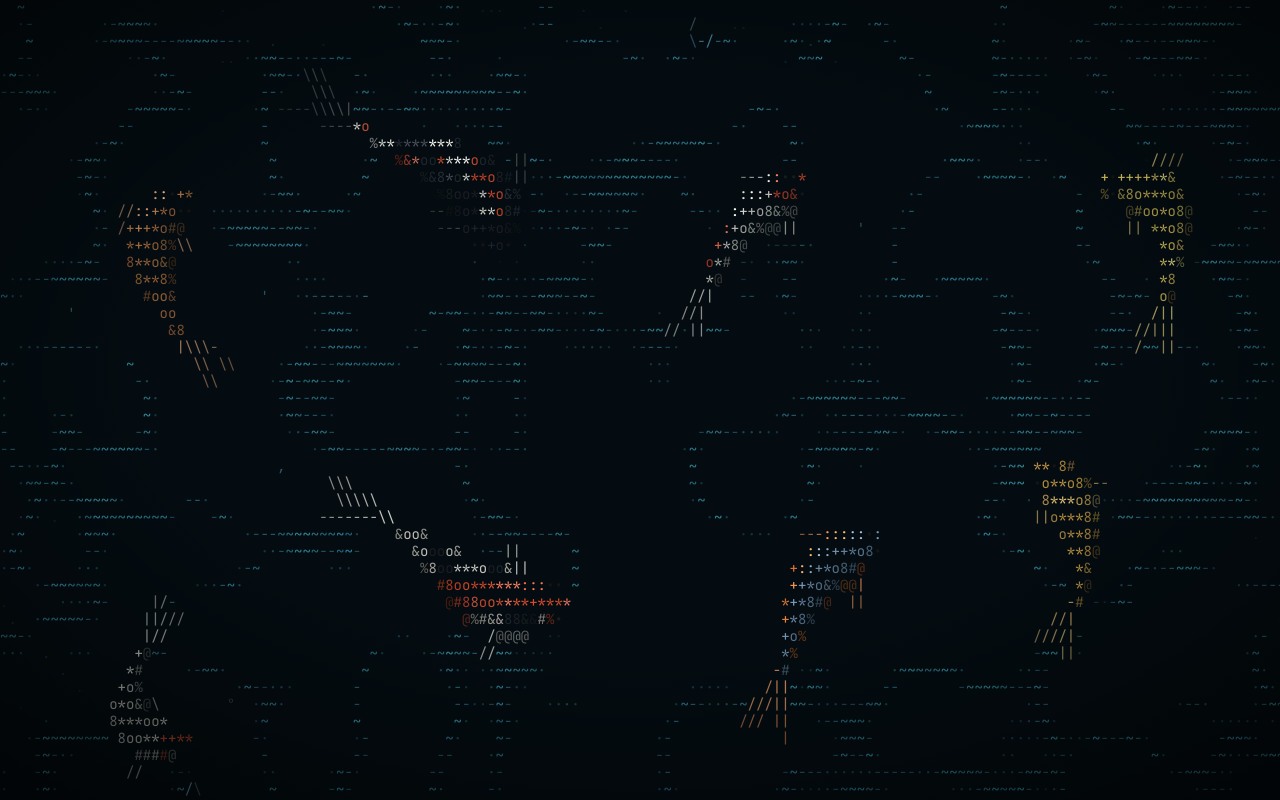
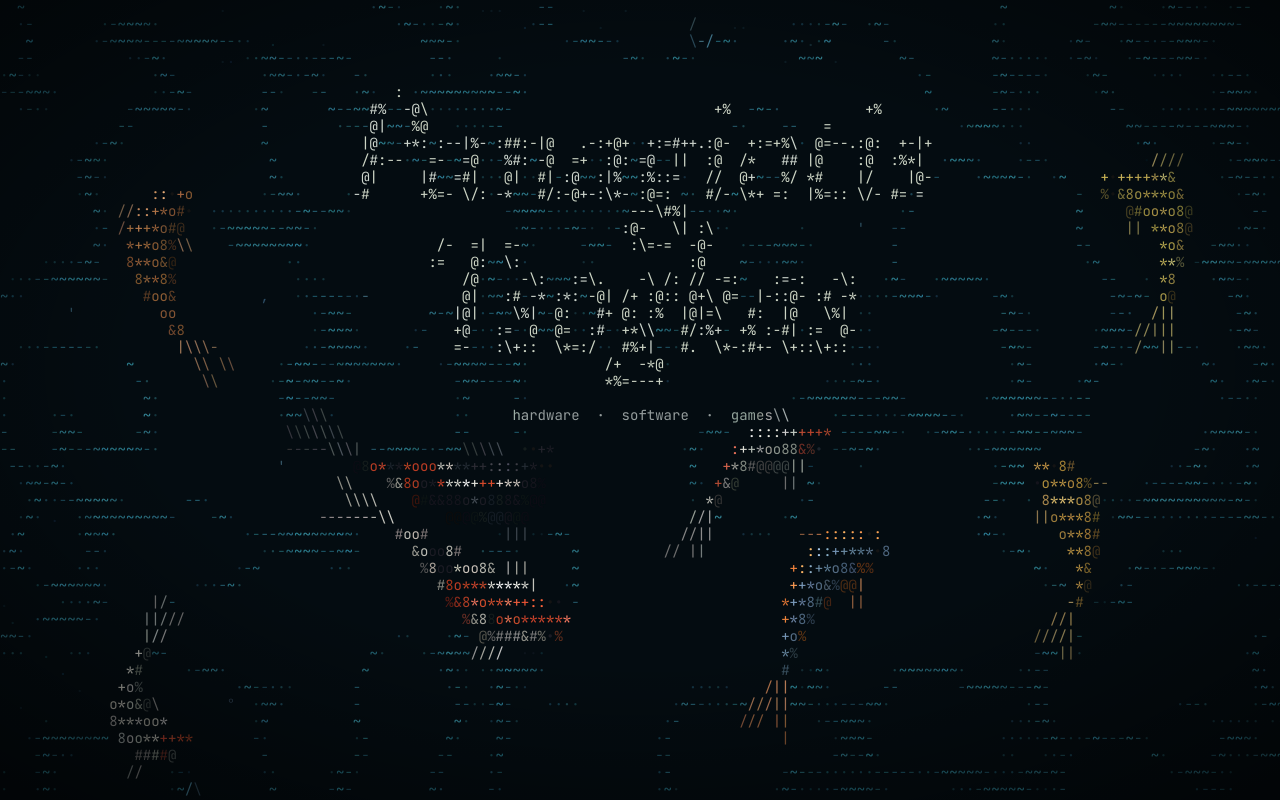
Before and after one commit to PANAGIVTHS/Pond-In-The-Rain, a plain HTML site: page Lantern Pond/index.html in a window 1280 px wide. Drawn offline with nearby package versions, Linux system fonts and the light colour scheme; animation ran at ten frames a second.

Commit message:
Draw the name on the water
Render the name to an offscreen canvas and sample each cell's coverage
into an ASCII density ramp. Koi keep out from under it.

```diff
--- a/Lantern Pond/index.html
+++ b/Lantern Pond/index.html
@@ -5,7 +5,7 @@
 <meta name="viewport" content="width=device-width,initial-scale=1">
 <title>Lantern Pond</title>
 <link rel="preconnect" href="https://fonts.googleapis.com">
-<link href="https://fonts.googleapis.com/css2?family=JetBrains+Mono:wght@400;600&display=swap" rel="stylesheet">
+<link href="https://fonts.googleapis.com/css2?family=JetBrains+Mono:wght@400;600&family=Noto+Serif+JP:wght@400;600&family=Cormorant+Garamond:ital,wght@1,500&display=swap" rel="stylesheet">
 <link rel="stylesheet" href="css/style.css">
 </head>
 <body>
@@ -16,6 +16,7 @@
 <script src="js/config.js"></script>
 <script src="js/util.js"></script>
 <script src="js/grid.js"></script>
+<script src="js/title.js"></script>
 <script src="js/koi.js"></script>
 <script src="js/state.js"></script>
 <script src="js/input.js"></script>
--- a/Lantern Pond/js/config.js
+++ b/Lantern Pond/js/config.js
@@ -4,5 +4,10 @@
    ============================================================================= */
 
 const CONFIG = {
+  // the name drawn on the water; use "\n" to split it over two lines
+  name: "Panagiotis\nTsogkas",
+  tagline: "hardware  ·  software  ·  games",
+  // how the name is drawn: "ascii" (classic density ramp) or "soft" (shaded blocks)
+  titleStyle: "ascii",
   fishCount: 8,
 };
--- a/Lantern Pond/js/grid.js
+++ b/Lantern Pond/js/grid.js
@@ -21,6 +21,8 @@ let rippleStrength, rippleGlyph;         // strongest ripple ring in the cell +
 let koiShadow;                           // koi shadow on the floor / dark rim around a body
 let causticNet;                          // the moving net of light on the water
 let koiDepth, koiGlyph, koiR, koiG, koiB; // koi layer (depth -1 = no koi here)
+let titleGlyph, titleAlpha;              // the name (only rebuilt on resize)
+let titleBoxes = [];                     // tight boxes around each line of the name: the koi keep out
 
 function resize() {
   const DPR = Math.min(2, window.devicePixelRatio || 1);
@@ -52,6 +54,8 @@ function resize() {
   koiR = new Float32Array(N);
   koiG = new Float32Array(N);
   koiB = new Float32Array(N);
+
+  buildTitle();
 }
 
 /** cell index of a point in px, or -1 if it's off the grid */
--- a/Lantern Pond/js/koi.js
+++ b/Lantern Pond/js/koi.js
@@ -72,10 +72,18 @@ function assignHomes() {
   fish.forEach((f, i) => (f.home = slots[i % slots.length]));
 }
 
-/** where a koi's home patch is right now: homes drift slowly */
+/** where a koi's home patch is right now: homes drift slowly, and one under the name is moved just outside it */
 function homeXY(f) {
-  const x = W * clamp(f.home[0] + (noise(t * 0.015 + f.seed, 1) - 0.5) * 0.25, 0.08, 0.92);
-  const y = H * clamp(f.home[1] + (noise(t * 0.015 + f.seed, 9) - 0.5) * 0.25, 0.1, 0.9);
+  let x = W * clamp(f.home[0] + (noise(t * 0.015 + f.seed, 1) - 0.5) * 0.25, 0.08, 0.92);
+  let y = H * clamp(f.home[1] + (noise(t * 0.015 + f.seed, 9) - 0.5) * 0.25, 0.1, 0.9);
+  if (titleVisible())
+    for (const b of titleBoxes) {
+      const a = boxAway(b, x, y);
+      if (a.d < f.radius * 2) {
+        if (a.ux) x = a.ux < 0 ? b.x0 - f.radius * 3 : b.x1 + f.radius * 3;
+        else y = a.uy < 0 ? Math.max(H * 0.06, b.y0 - f.radius * 3) : b.y1 + f.radius * 3;
+      }
+    }
   return [x, y];
 }
 
--- a/Lantern Pond/js/render.js
+++ b/Lantern Pond/js/render.js
@@ -3,7 +3,7 @@
    1. light layers: the caustic net and ripple rings
    2. koi, deepest first, into the koi layer
    3. composite: every cell becomes koi or water, plus ripples and light
-   4. things on the surface: rain
+   4. things on the surface: the name, rain
    5. paint: one character per cell onto the canvas
    ============================================================================= */
 
@@ -25,6 +25,7 @@ function render() {
   for (const f of fish) stampKoi(f);
   composite(aspect);
 
+  drawTitle();
   drawSurfaceBits();
   paint();
 }
@@ -255,6 +256,27 @@ function composite(aspect) {
   }
 }
 
+/** the name, tinted by koi passing beneath; fades out as you scroll */
+function drawTitle() {
+  const fade = clamp(1 - scrollY / (H * 0.55), 0, 1);
+  if (fade <= 0.01) return;
+  for (let k = 0; k < N; k++) {
+    const c = titleGlyph[k];
+    if (!c) continue;
+    const a = titleAlpha[k] * fade;
+    let r = 212, g = 218, b = 206;
+    if (koiDepth[k] >= 0) {
+      r = lerp(r, koiR[k] * 1.25, 0.6);
+      g = lerp(g, koiG[k] * 1.25, 0.6);
+      b = lerp(b, koiB[k] * 1.25, 0.6);
+    }
+    cellGlyph[k] = c;
+    cellR[k] = lerp(cellR[k], r, a);
+    cellG[k] = lerp(cellG[k], g, a);
+    cellB[k] = lerp(cellB[k], b, a);
+  }
+}
+
 /** rain streaks */
 function drawSurfaceBits() {
   for (const s of streaks) {
--- a/Lantern Pond/js/simulation.js
+++ b/Lantern Pond/js/simulation.js
@@ -32,7 +32,8 @@ function updateWeather(dt) {
 /* ---- koi behaviour ------------------------------------------------------------
    Each frame a koi:
    1. picks what it's swimming toward: its current wander spot
-   2. adds up steering: toward that goal, away from other koi and the walls
+   2. adds up steering: toward that goal, away from other koi,
+      the name and the walls
    3. turns toward that, never tighter than its body can follow, and swims;
       the body follows the path the head took
    ------------------------------------------------------------------------------ */
@@ -48,6 +49,7 @@ function updateKoi(f, dt) {
   steer.x /= len;
   steer.y /= len;
   keepApart(f, h, steer);
+  if (titleVisible()) avoidTitle(f, h, steer);
   const m = 70 * SC; // walls
   if (h.x < m) steer.x += ((m - h.x) / m) * 2;
   if (h.x > W - m) steer.x -= ((h.x - W + m) / m) * 2;
@@ -127,6 +129,15 @@ function nextWanderSpot(f, h) {
   const ax = reflect(h.x + Math.cos(angle) * dist, mx, W - mx), ay = reflect(h.y + Math.sin(angle) * dist, my, H - my);
   f.goalX = reflect(lerp(ax, homeX, pull), mx, W - mx);
   f.goalY = reflect(lerp(ay, homeY, pull), my, H - my);
+  // never a spot under the name: push it out past the box edge
+  if (titleVisible())
+    for (const b of titleBoxes) {
+      const a = boxAway(b, f.goalX, f.goalY);
+      if (a.d < f.radius) {
+        if (a.ux) f.goalX = a.ux < 0 ? b.x0 - f.radius * 2 : b.x1 + f.radius * 2;
+        else f.goalY = a.uy < 0 ? b.y0 - f.radius * 2 : b.y1 + f.radius * 2;
+      }
+    }
 }
 
 /** keep clear of other koi: their whole body, both where this koi's head is and where it's about to be,
@@ -156,3 +167,18 @@ function keepApart(f, h, steer) {
     }
   }
 }
+
+/** stay out from under the name: checked where it is and where it's heading */
+function avoidTitle(f, h, steer) {
+  for (const b of titleBoxes) {
+    const aheadX = h.x + Math.cos(f.heading) * f.radius * 2.4, aheadY = h.y + Math.sin(f.heading) * f.radius * 2.4;
+    for (const [px, py, k] of [[h.x, h.y, 1], [aheadX, aheadY, 0.8]]) {
+      const a = boxAway(b, px, py), margin = f.radius * 1.8;
+      if (a.d < margin) {
+        const w = (a.d === 0 ? 4 : (1 - a.d / margin) * 2.8) * k;
+        steer.x += a.ux * w;
+        steer.y += a.uy * w;
+      }
+    }
+  }
+}
--- /dev/null
+++ b/Lantern Pond/js/title.js
@@ -0,0 +1,131 @@
+/* =============================================================================
+   The name on the water.
+   The name is drawn once (on resize) onto a hidden canvas, then each cell is
+   sampled to see how much of it the letters cover; coverage picks a character.
+   ============================================================================= */
+
+// how a cell's coverage (c, 0..1) becomes a character: [glyph, opacity], or null for an empty cell.
+// e.edge = the cell sits on an outline, e.angleFrom45 = how far that outline is from a 45° diagonal,
+// e.slash = the / or \ that follows it. (Copied verbatim from headers/header_soft.html and header_ascii.html.)
+const TITLE_STYLES = {
+  soft: (c, e) => {
+    if (c < 0.07) return null;
+    return [c > 0.74 ? "█" : c > 0.52 ? "▓" : c > 0.32 ? "▒" : c > 0.18 ? "░" : c > 0.11 ? ":" : "·", c > 0.32 ? 0.9 : 0.6];
+  },
+  ascii: (c, e) => {
+    if (c < 0.1) return null;
+    const ramp = ".:-=+*#%@";
+    let g = ramp[Math.min(ramp.length - 1, Math.floor(c * ramp.length * 1.05))];
+    if (e.edge && e.angleFrom45 < 20 && c > 0.18 && c < 0.65) g = e.slash;
+    return [g, 0.95];
+  },
+};
+
+function buildTitle() {
+  titleGlyph = new Array(N).fill(null);
+  titleAlpha = new Float32Array(N);
+
+  // 1. draw the name, white on transparent, onto an offscreen canvas the size of the screen
+  const off = document.createElement("canvas");
+  off.width = W;
+  off.height = H;
+  const o = off.getContext("2d");
+  const lines = CONFIG.name.split("\n"), nl = lines.length;
+  let size = Math.min(H * (nl > 1 ? 0.2 : 0.21), W * 0.2);
+  const setFont = () => (o.font = `italic 500 ${size}px "Cormorant Garamond", Georgia, serif`);
+  setFont();
+  const textW = Math.max(...lines.map(l => o.measureText(l).width));
+  if (textW > W * 0.86) {
+    size *= (W * 0.86) / textW;
+    setFont();
+  }
+  const lineH = size * 0.92;
+  const lastY = H * 0.29 + ((nl - 1) * lineH) / 2; // the last line sits where a one-line name would
+  o.fillStyle = "#fff";
+  o.textAlign = "center";
+  o.textBaseline = "middle";
+  lines.forEach((l, n) => o.fillText(l, W / 2, lastY - (nl - 1 - n) * lineH));
+
+  // 2. sample each cell at 3×3 points: average coverage and the strongest single sample
+  const px = o.getImageData(0, 0, W, H).data;
+  const cover = new Float32Array(N), peak = new Float32Array(N);
+  for (let j = 0; j < ROWS; j++)
+    for (let i = 0; i < COLS; i++) {
+      const s = [];
+      for (const oy of [0.17, 0.5, 0.83])
+        for (const ox of [0.17, 0.5, 0.83]) {
+          const x = Math.min(W - 1, ((i + ox) * CW) | 0), y = Math.min(H - 1, ((j + oy) * CH) | 0);
+          s.push(px[(y * W + x) * 4 + 3] / 255);
+        }
+      const k = j * COLS + i;
+      let sum = 0;
+      for (const v of s) sum += v;
+      cover[k] = sum / 9;
+      peak[k] = Math.max(...s);
+    }
+
+  // 3. coverage → characters, with outline direction from the coverage gradient
+  const rule = TITLE_STYLES[CONFIG.titleStyle] || TITLE_STYLES.ascii;
+  for (let j = 1; j < ROWS - 1; j++)
+    for (let i = 1; i < COLS - 1; i++) {
+      const k = j * COLS + i, c = cover[k];
+      if (peak[k] < 0.05) continue;
+      const gx = (cover[k + 1] - cover[k - 1]) / CW, gy = (cover[k + COLS] - cover[k - COLS]) / CH;
+      const m = Math.hypot(gx * CW, gy * CH);
+      const e = {
+        edge: c < 0.85 && (m > 0.3 || c < 0.45),
+        angleFrom45: Math.abs((Math.atan2(Math.abs(gy) * CH, Math.abs(gx) * CW) * 180) / Math.PI - 45),
+        slash: lineGlyph(Math.atan2(gy, gx) + Math.PI / 2),
+      };
+      const r = rule(c, e);
+      if (!r) continue;
+      titleGlyph[k] = r[0];
+      titleAlpha[k] = r[1];
+    }
+
+  // 4. a tight box around each line of the name: the koi keep out so it stays readable
+  titleBoxes = lines
+    .map((_, n) => {
+      const cy = lastY - (nl - 1 - n) * lineH;
+      let x0 = 1e9, y0 = 1e9, x1 = -1e9, y1 = -1e9;
+      for (let k = 0; k < N; k++) {
+        if (!titleGlyph[k]) continue;
+        const x = ((k % COLS) + 0.5) * CW, y = (((k / COLS) | 0) + 0.5) * CH;
+        if (Math.abs(y - cy) > lineH * 0.62) continue;
+        x0 = Math.min(x0, x);
+        x1 = Math.max(x1, x);
+        y0 = Math.min(y0, y);
+        y1 = Math.max(y1, y);
+      }
+      const pad = CW * 0.8;
+      return x1 > x0 ? { x0: x0 - pad, y0: y0 - CH * 0.6, x1: x1 + pad, y1: y1 + CH * 0.6 } : null;
+    })
+    .filter(Boolean);
+
+  // 5. the tagline, one row under the name
+  const row = Math.round((lastY + size * 0.58) / CH) + 1;
+  const tag = CONFIG.tagline.toLowerCase(), start = Math.round(COLS / 2 - tag.length / 2);
+  for (let n = 0; n < tag.length; n++) {
+    const i = start + n;
+    if (i < 0 || i >= COLS || tag[n] === " ") continue;
+    const k = row * COLS + i;
+    titleGlyph[k] = tag[n];
+    titleAlpha[k] = 0.7;
+  }
+}
+
+/** is the name showing? (it fades out as you scroll down) */
+const titleVisible = () => scrollY < H * 0.4;
+
+/** distance from a point to a box (0 inside) and the unit direction out of it */
+function boxAway(b, x, y) {
+  const dx = x < b.x0 ? x - b.x0 : x > b.x1 ? x - b.x1 : 0;
+  const dy = y < b.y0 ? y - b.y0 : y > b.y1 ? y - b.y1 : 0;
+  if (dx || dy) {
+    const d = Math.hypot(dx, dy);
+    return { d, ux: dx / d, uy: dy / d };
+  }
+  // inside: leave by the nearest side
+  const l = x - b.x0, r = b.x1 - x, t = y - b.y0, bt = b.y1 - y, m = Math.min(l, r, t, bt);
+  return { d: 0, ux: m === l ? -1 : m === r ? 1 : 0, uy: m === t ? -1 : m === bt ? 1 : 0 };
+}
```
